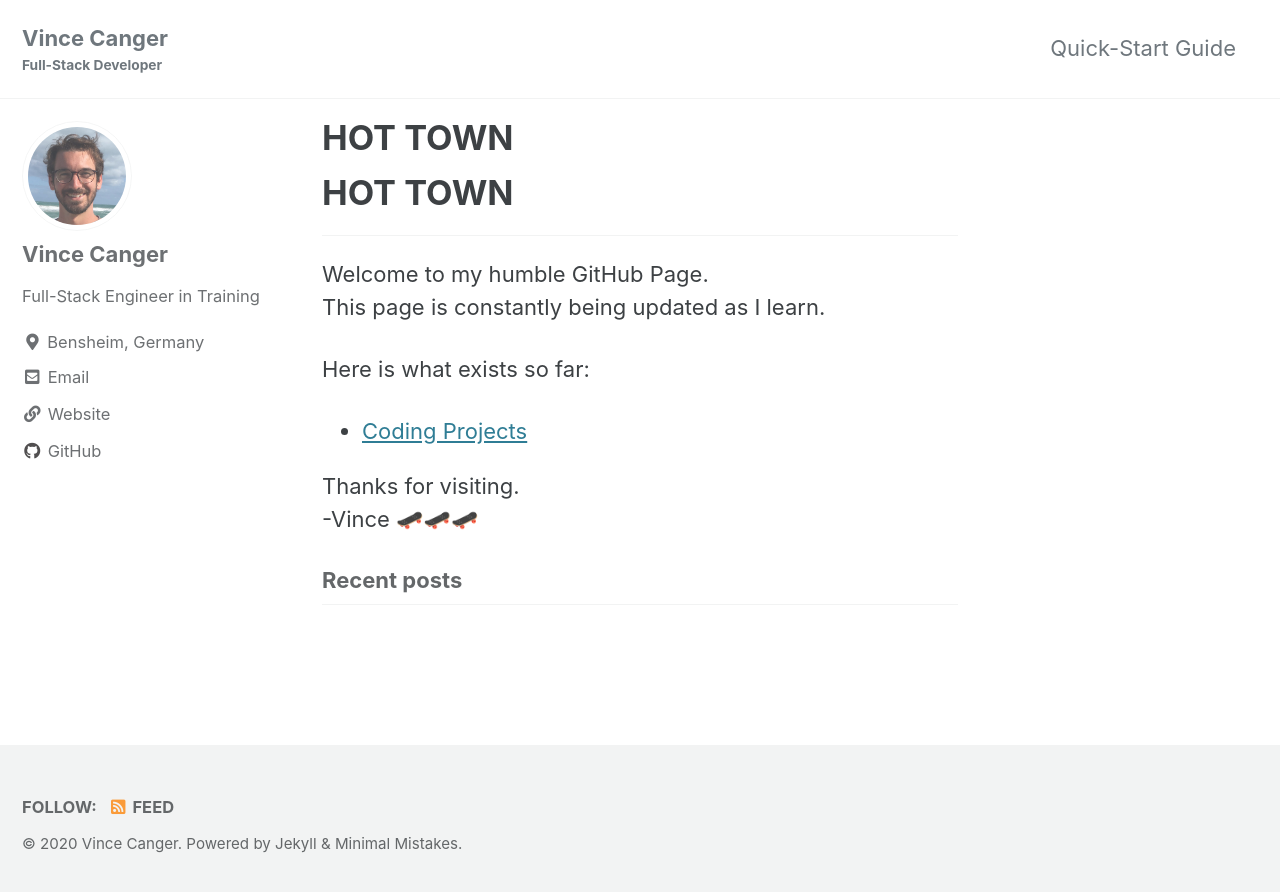
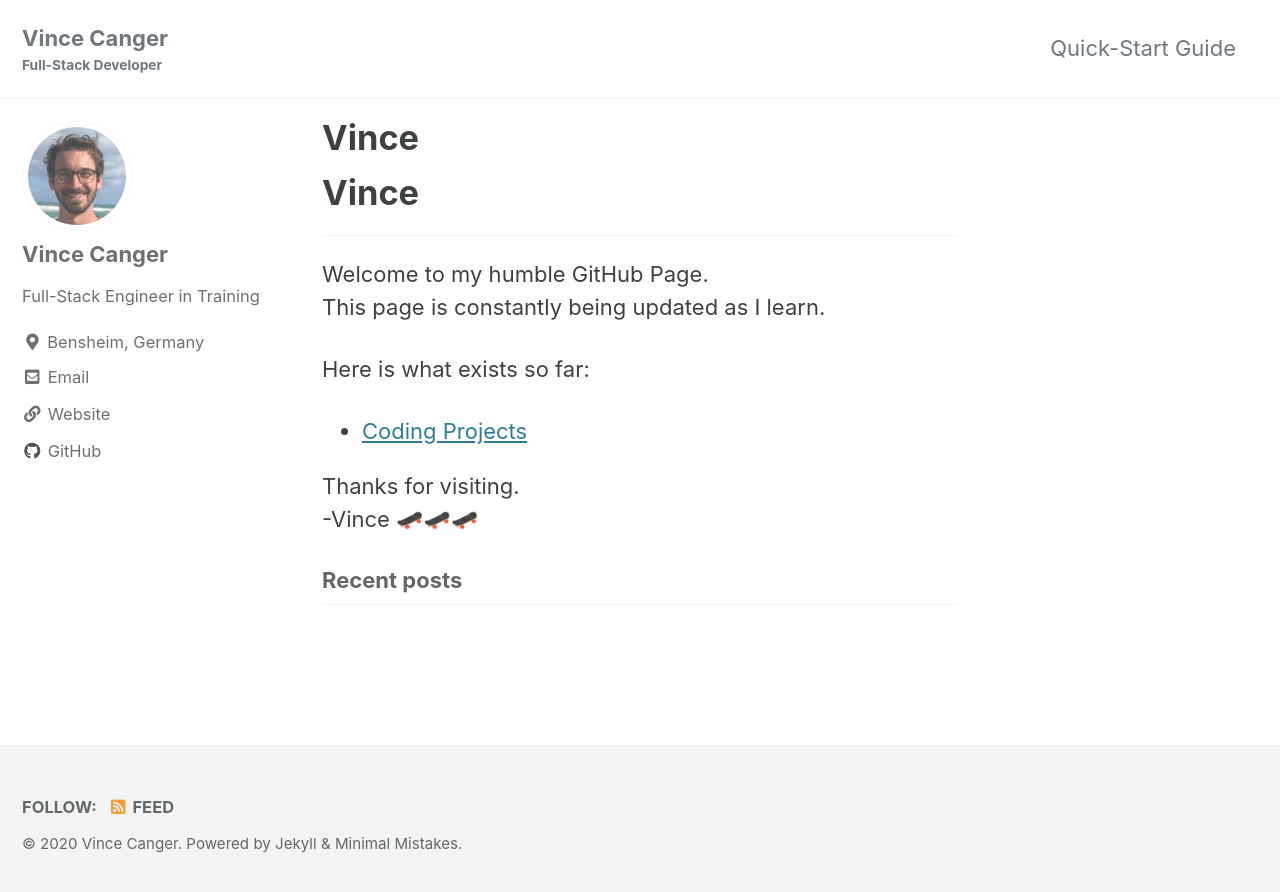
Before and after one commit to vincanger/vincanger.github.io, a Jekyll site: the page built from index.md, in a window 1280 px wide. Shown: the top 892 px of the page. Built offline with Jekyll 4.4.1, drawn with Linux system fonts in a browser that asks for light colours; cached includes are drawn as plain includes; our own code applies the rules of GitHub Pages for plain Markdown files.

Commit message:
index change

```diff
--- a/index.md
+++ b/index.md
@@ -2,8 +2,7 @@
 layout: home
 author_profile: true
 ---
-
-# HOT TOWN
+# Vince
 ---
 Welcome to my humble GitHub Page.
 This page is constantly being updated as I learn.
```
